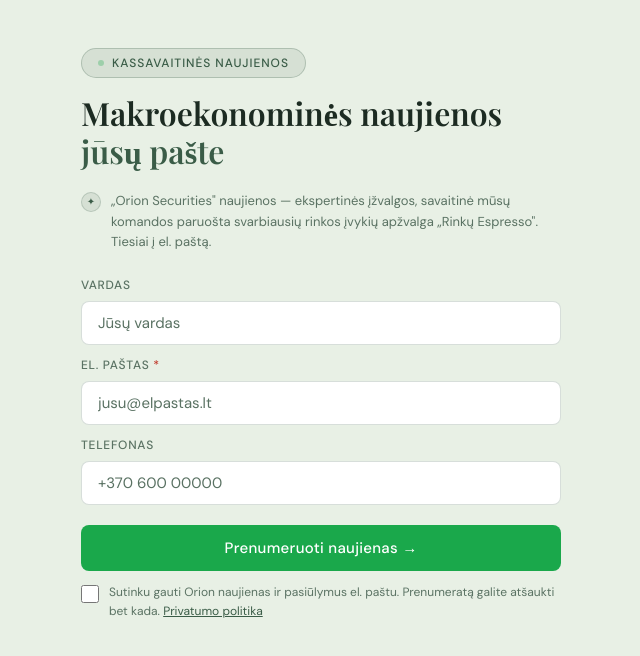
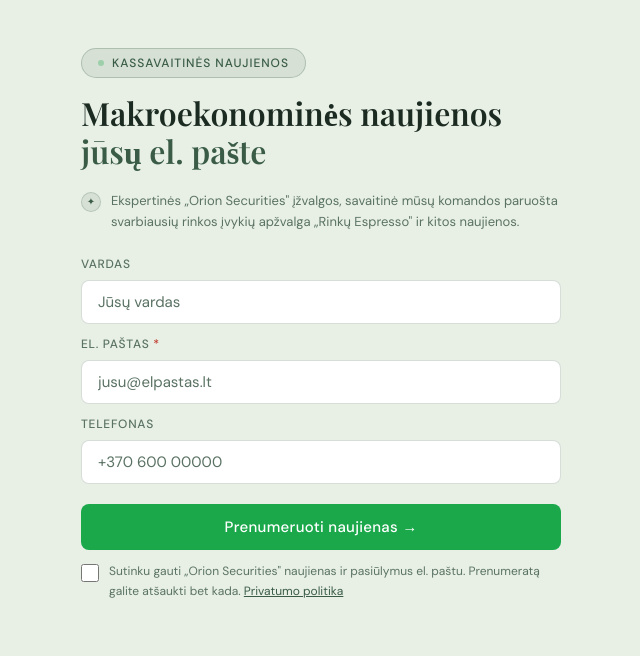
Before and after one commit to Orion-Events/Registration, a plain HTML site: page index.html in a window 1280 px wide. Shown: the whole page, without its empty margins (319-959 px from the left). Drawn offline with nearby package versions, Linux system fonts and the light colour scheme.

Commit message:
Add files via upload

```diff
--- a/index.html
+++ b/index.html
@@ -264,11 +264,11 @@
     KASSAVAITINĖS NAUJIENOS
   </div>
 
-  <h1>Makroekonominės naujienos <span>jūsų pašte</span></h1>
+  <h1>Makroekonominės naujienos <span>jūsų el. pašte</span></h1>
 <div class="features">
     <div class="feature">
       <div class="feature-icon">✦</div>
-      „Orion Securities" naujienos — ekspertinės įžvalgos, savaitinė mūsų komandos paruošta svarbiausių rinkos įvykių apžvalga „Rinkų Espresso". Tiesiai į el. paštą.
+      Ekspertinės „Orion Securities" įžvalgos, savaitinė mūsų komandos paruošta svarbiausių rinkos įvykių apžvalga „Rinkų Espresso" ir kitos naujienos.
     </div>
   </div>
 
@@ -292,7 +292,7 @@
     <div class="consent">
       <input type="checkbox" id="consent" />
       <label for="consent" class="consent-text" style="font-size:12px; text-transform:none; letter-spacing:0; font-weight:400; color:var(--text-muted);">
-        Sutinku gauti Orion naujienas ir pasiūlymus el. paštu. Prenumeratą galite atšaukti bet kada. <a href="https://www.orion.lt/privatumo-politika/" target="_blank">Privatumo politika</a>
+        Sutinku gauti „Orion Securities" naujienas ir pasiūlymus el. paštu. Prenumeratą galite atšaukti bet kada. <a href="https://www.orion.lt/privatumo-politika/" target="_blank">Privatumo politika</a>
       </label>
     </div>
   </div>
@@ -300,7 +300,7 @@
   <div class="success" id="success-msg">
     <div class="success-icon">✓</div>
     <h2>Sėkmingai užsiregistravote!</h2>
-    <p>Ačiū. Artimiausią savaitinę apžvalgą gausite el. paštu. Laukite — bus įdomu.</p>
+    <p>Ačiū. Mūsų naujienas ir rinkų apžvalgas nuo šiol gausite el. paštu. Laukite — bus įdomu.</p>
   </div>
 </div>
 
@@ -337,7 +337,7 @@
       name: name,
       email: email,
       phone: phone,
-      consent_text: 'Sutinku gauti Orion naujienas ir pasiūlymus el. paštu. Prenumeratą galite atšaukti bet kada.',
+      consent_text: 'Sutinku gauti „Orion Securities" naujienas ir pasiūlymus el. paštu. Prenumeratą galite atšaukti bet kada.',
       source: 'Orion renginys 2026-05-08',
       timestamp: new Date().toLocaleString('lt-LT', { timeZone: 'Europe/Vilnius' })
     })
```
